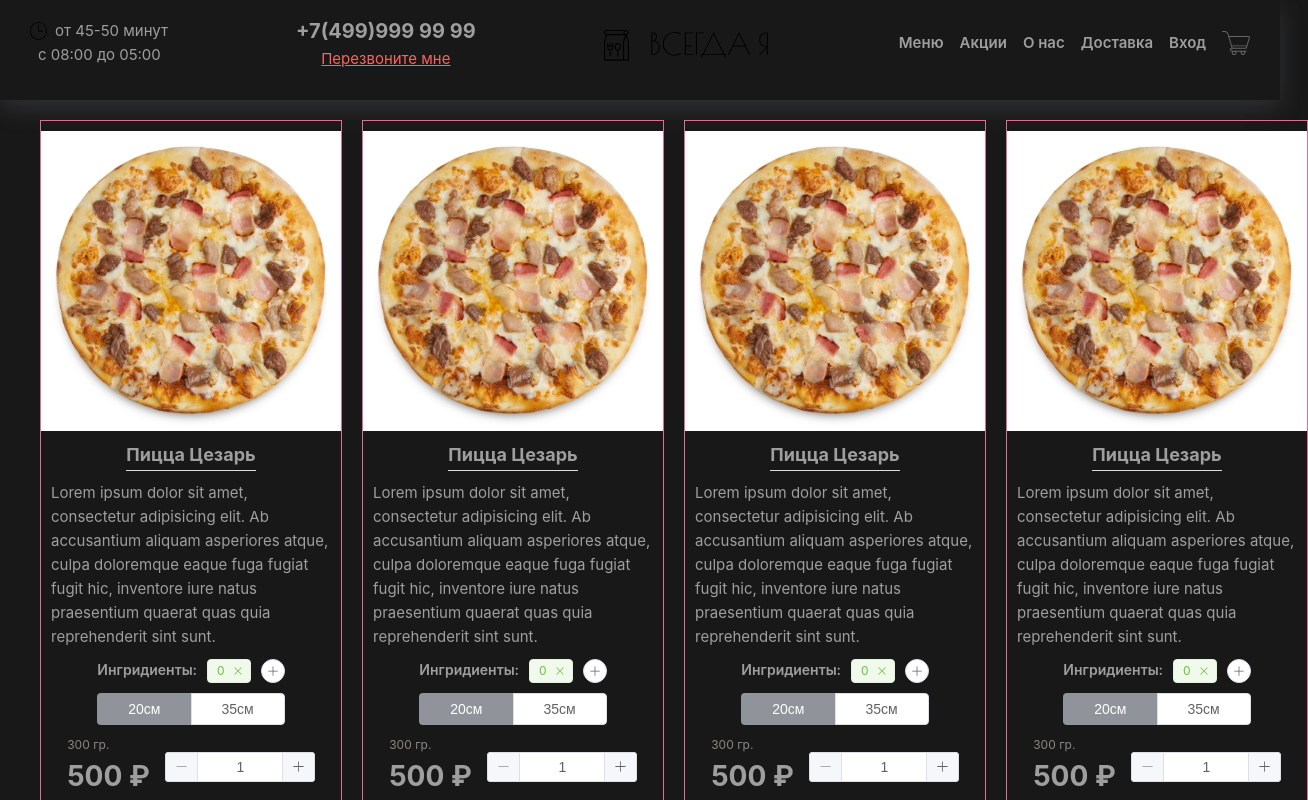
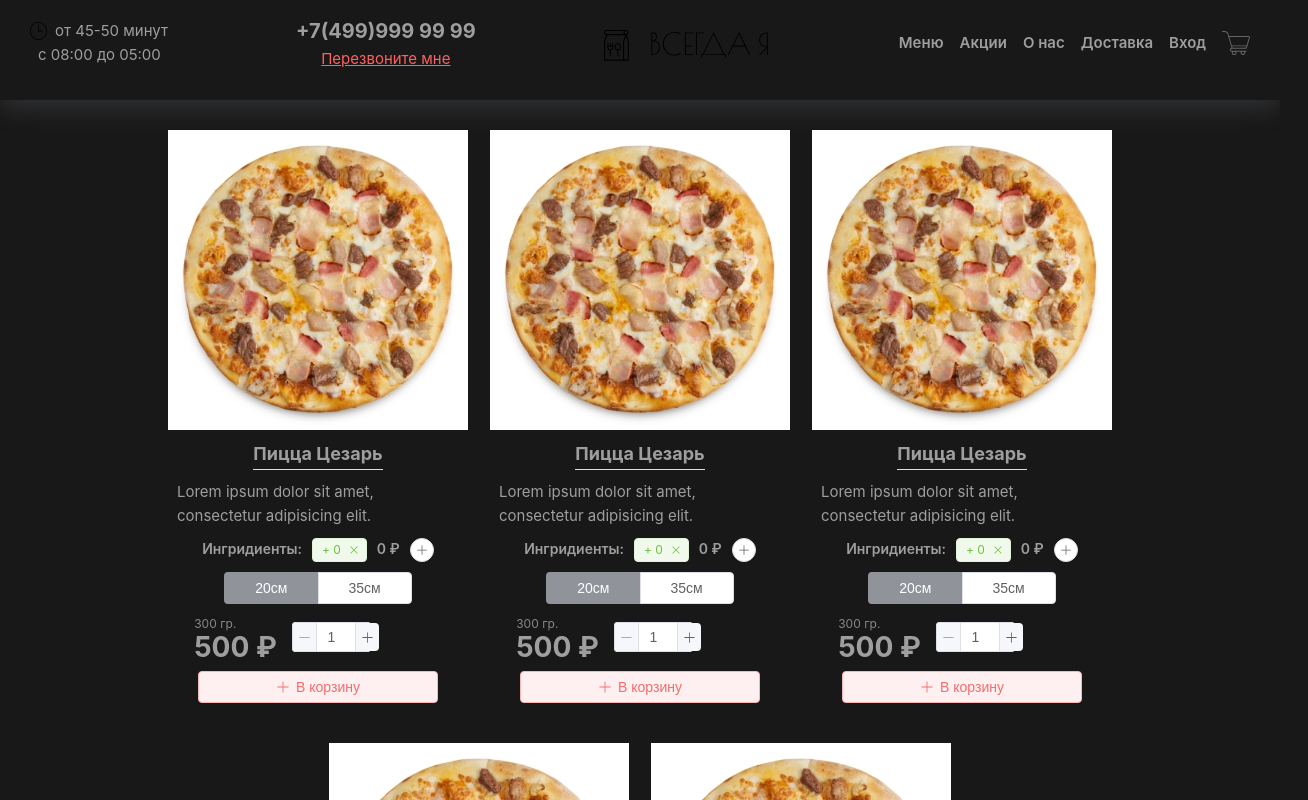
Before and after one commit to At0m234/Pizza, a Vue app: page / in a window 1280 px wide. Shown: the top 800 px of the page, 1308 px wide, since content can reach past the window. Built offline with nearby package versions, Linux system fonts and the light colour scheme.

Commit message:
project development... product card

```diff
--- a/src/App.vue
+++ b/src/App.vue
@@ -2,6 +2,7 @@
 import { computed } from 'vue'
 import { RouterView, useRoute } from 'vue-router'
 import 'element-plus/dist/index.css'
+import '@/assets/element.overwite..scss'
 import LayoutDefault from '@/layouts/default.vue'
 // import LayoutEmpty from '@/layouts/empty.vue'
 
--- /dev/null
+++ b/src/assets/element.overwite..scss
@@ -0,0 +1,17 @@
+.el-input-number .el-input__wrapper {
+  padding-left: 22px;
+   padding-right: 22px;
+}
+
+.el-input__wrapper{
+ flex-grow: 0;
+}
+
+.el-input-number__decrease {
+  width: 24px;
+}
+
+.el-input-number__increase {
+  right: 63px;
+  width: 24px;
+}
--- a/src/components/ProductCard.vue
+++ b/src/components/ProductCard.vue
@@ -1,15 +1,15 @@
 <script setup lang="ts">
-import {defineProps, reactive, ref, watch} from 'vue'
+import {computed, defineProps, reactive, ref, watch} from 'vue'
 import pizzaImg from '@/assets/img/4.jpg'
-import {Plus} from '@element-plus/icons-vue'
+import { Plus } from '@element-plus/icons-vue'
+import ToppingPopover from '@/components/ToppingPopover.vue'
 
 const props = defineProps({
   data: Object,
 })
 const state = reactive({
   title: 'Пицца Цезарь',
-  description: 'Lorem ipsum dolor sit amet, consectetur adipisicing elit. Ab accusantium aliquam asperiores atque, culpa doloremque\n' +
-      '    eaque fuga fugiat fugit hic, inventore iure natus praesentium quaerat quas quia reprehenderit sint sunt.',
+  description: 'Lorem ipsum dolor sit amet, consectetur adipisicing elit.',
   size: {
     small: '20см',
     big: '35см',
@@ -18,70 +18,88 @@ const state = reactive({
   topping: {
     sum: 0,
     added: [],
+    list: [
+      {
+        name: 'Хапапеньо',
+        value: 0,
+      },
+      {
+        name: 'Сыр',
+        value: 0,
+      },
+      {
+        name: 'Бекон',
+        value: 0,
+      },
+      {
+        name: 'Грибы',
+        value: 0,
+      },
+    ],
   },
   price: 500,
   count: 1,
   weight: 300,
+  toppingsSum: 0,
 })
 
+const totalPrice = computed(()=>{
+  return (state.price + state.toppingsSum) * state.count
+})
 function setActive(size: string) {
-  state.activeSize = size;
+  state.activeSize = size
 }
 
 function onCardClick() {
-  console.log('###### onCardClick',)
+  console.log('###### onCardClick')
 }
 
-function onCloseTag() {
-  state.topping.sum = 0
-  console.log('###### onCloseTag',)
+function addToCart() {
+  console.log('###### addToCart')
+}
+function updateToppings(val: number) {
+  state.toppingsSum = val
+  console.log('###### updateToppings', val)
 }
 
-function addTopping(){
-  state.topping.sum = state.topping.sum + 1
-  console.log('###### addToping', )
-}
-function addToCart(){
-  console.log('###### addToCart', )
-}
 </script>
 
 <template>
   <div class="card">
-    <img :src="pizzaImg" alt="img" class="image"/>
+    <img :src="pizzaImg" alt="img" class="image" />
     <h1 class="title" type="info" @click="onCardClick">{{ state.title }}</h1>
     <p class="description">{{ state.description }}</p>
-    <div class="topping">Ингридиенты:
-      <el-tag
-          type="success"
-          closable
-          @close="onCloseTag"
-          disable-transitions
-      > {{state.topping.sum}}
-      </el-tag>
-      <el-button :icon="Plus" circle size="small" @click="addTopping"/>
-    </div>
+
+    <topping-popover
+        @update-sum="updateToppings"
+    />
+
     <el-button-group>
       <el-button
         class="button"
-          :type="state.activeSize === 'small' ? 'info' : '' "
+        :type="state.activeSize === 'small' ? 'info' : ''"
         @click.stop="setActive('small')"
         >{{ state.size.small }}
       </el-button>
+
       <el-button
         class="button"
-          :type="state.activeSize === 'big' ? 'info' : '' "
+        :type="state.activeSize === 'big' ? 'info' : ''"
         @click.stop="setActive('big')"
         >{{ state.size.big }}
       </el-button>
+
     </el-button-group>
     <div class="bottom">
-      <p class="weight">{{state.weight}} гр.</p>
-      <b class="price">{{state.price}} ₽</b>
-      <el-input-number class="count" v-model="state.count" :min="1" :max="99" @change="handleChange" />
-      <div>
-
-      </div>
+      <p class="weight">{{ state.weight }} гр.</p>
+      <b class="price">{{ totalPrice }} ₽</b>
+      <el-input-number
+        class="count"
+        v-model="state.count"
+        :min="1"
+        :max="99"
+      />
+      <div></div>
     </div>
     <el-button
       type="danger"
@@ -89,14 +107,13 @@ function addToCart(){
       plain
       @click="addToCart"
       class="to-cart"
-
-    >В корзину</el-button>
+      >В корзину
+    </el-button>
   </div>
 </template>
 
 <style scoped lang="scss">
 .card {
-  border: 1px solid palevioletred;
   max-width: 302px;
   display: flex;
   flex-direction: column;
@@ -109,10 +126,10 @@ function addToCart(){
   font-size: 18px;
   font-weight: 700;
   border-bottom: #e0ded8 solid 1px;
+  cursor: pointer;
 }
 
 .image {
-
 }
 
 .button {
@@ -120,35 +137,32 @@ function addToCart(){
   padding-right: 30px;
 }
 
-.topping {
-  font-size: 14px;
-  font-weight: 600;
-  display: inline-flex;
-  gap: 10px;
-}
-
-.bottom{
+.bottom {
   display: grid;
   grid-template-areas: 'weight count' 'price count';
   column-gap: 15px;
 }
 
-.weight{
+.weight {
   color: #8b8781;
   font-size: 12px;
   grid-area: weight;
 }
-.price{
+
+.price {
   grid-area: price;
   font-weight: 700;
   font-size: 28px;
+  line-height: 1;
 }
-.count{
+
+.count {
   grid-area: count;
   height: 30px;
   place-self: center;
 }
-.to-cart{
+
+.to-cart {
   width: 85%;
 }
 </style>
--- a/src/components/ProductCategory.vue
+++ b/src/components/ProductCategory.vue
@@ -1,6 +1,6 @@
 <script setup lang="ts">
 import {defineProps, reactive, ref, watch} from 'vue'
-import ProductCard from "@/components/ProductCard.vue";
+import ProductCard from '@/components/ProductCard.vue'
 
 const props = defineProps({
   data: Object,
@@ -10,14 +10,15 @@ const props = defineProps({
 
 <template>
   <div class="category">
-    <product-card v-for="i of 5"/>
+    <product-card v-for="i of 5" :key="i"/>
   </div>
 
 </template>
 <style scoped lang="scss">
  .category {
-   display: grid;
-   grid-template-columns: repeat(4, 1fr);
+   display: flex;
+   flex-wrap: wrap;
    gap: 20px;
+   justify-content: center;
  }
 </style>
--- /dev/null
+++ b/src/components/ToppingPopover.vue
@@ -0,0 +1,187 @@
+<script setup lang="ts">
+import { computed, reactive } from 'vue'
+import { Plus, Minus } from '@element-plus/icons-vue'
+
+const state = reactive({
+  visible: false,
+  list: [
+    {
+      name: 'Хапапеньо',
+      title: 'Хапапеньо',
+      count: 0,
+      price: 49,
+    },
+    {
+      name: 'Сыр',
+      title: 'Сыр',
+      count: 0,
+      price: 49,
+    },
+    {
+      name: 'Бекон',
+      title: 'Бекон',
+      count: 0,
+      price: 49,
+    },
+    {
+      name: 'Грибы',
+      title: 'Грибы',
+      count: 0,
+      price: 20,
+    },
+    {
+      name: 'Семга',
+      title: 'Грибы',
+      count: 0,
+      price: 150,
+    },
+  ],
+})
+
+const emits = defineEmits(['update-sum'])
+
+const sum = computed(() => {
+  let result = 0
+  state.list.forEach((item) => {
+    result = result + item.count * item.price
+  })
+  emits('update-sum', result)
+  return result
+})
+
+const totalCount = computed(() => {
+  let result = 0
+  state.list.forEach((item) => {
+    result = result + item.count
+  })
+  return result
+})
+
+function onCloseTag() {
+  state.list.map((item) => {
+    item.count = 0
+  })
+  emits('update-sum', sum.value)
+}
+
+function addTopping(index: number) {
+  state.list[index].count++
+}
+
+function removeTopping(index: number) {
+  state.list[index].count--
+}
+</script>
+
+<template>
+  <div class="topping">
+    Ингридиенты:
+    <el-tag
+      type="success"
+      class="tag"
+      closable
+      @close="onCloseTag"
+      disable-transitions
+    >
+      + {{ totalCount }}
+    </el-tag>
+    {{ sum }} ₽
+
+    <el-popover
+        placement="right"
+        trigger="click"
+        width="220px"
+        :show-arrow="false"
+    >
+      <template #reference>
+        <el-button :icon="Plus" circle size="small" @click="state.visible = true"/>
+      </template>
+      <div class="topping-popover">
+        <div
+          class="topping__item"
+          v-for="(item, index) of state.list"
+          :key="item.name"
+        >
+          {{ item.name }}
+          <div class="count">
+            <el-button
+              v-show="item.count > 0"
+              class="topping__button"
+              :icon="Minus"
+              circle
+              size="small"
+              @click="removeTopping(index)"
+            />
+
+            <div v-show="item.count > 0" class="number">
+              {{ item.count }}
+            </div>
+            <el-button
+              class="topping__button"
+              :icon="Plus"
+              circle
+              size="small"
+              @click="addTopping(index)"
+            />
+            <div class="price">{{ item.price }} ₽</div>
+          </div>
+        </div>
+        <div class="submit">
+<!--          <el-button class="submit__btn" >Применить закрыть</el-button>-->
+        </div>
+      </div>
+    </el-popover>
+  </div>
+</template>
+
+<style lang="scss" scoped>
+
+.topping {
+  font-size: 14px;
+  font-weight: 600;
+  display: inline-flex;
+  gap: 10px;
+
+  &__item {
+    display: flex;
+    justify-content: space-between;
+    margin-bottom: 3px;
+    gap: 8px;
+  }
+
+  &__button {
+    border: none;
+  }
+}
+
+.count {
+  display: inline-flex;
+  justify-content: center;
+  align-items: center;
+  gap: 2px;
+}
+
+.number {
+  display: flex;
+  justify-content: center;
+}
+
+.submit {
+  margin-top: 10px;
+  width: 100%;
+  display: flex;
+  justify-content: center;
+  &__btn {
+
+  }
+}
+
+.price {
+  font-weight: bold;
+  min-width: 50px;
+}
+
+.tag {
+  font-weight: 500;
+}
+</style>
```
Also changed, not shown: src/assets/icon/plus.svg (added). Lines whose indentation alone changed are shown as unchanged.
